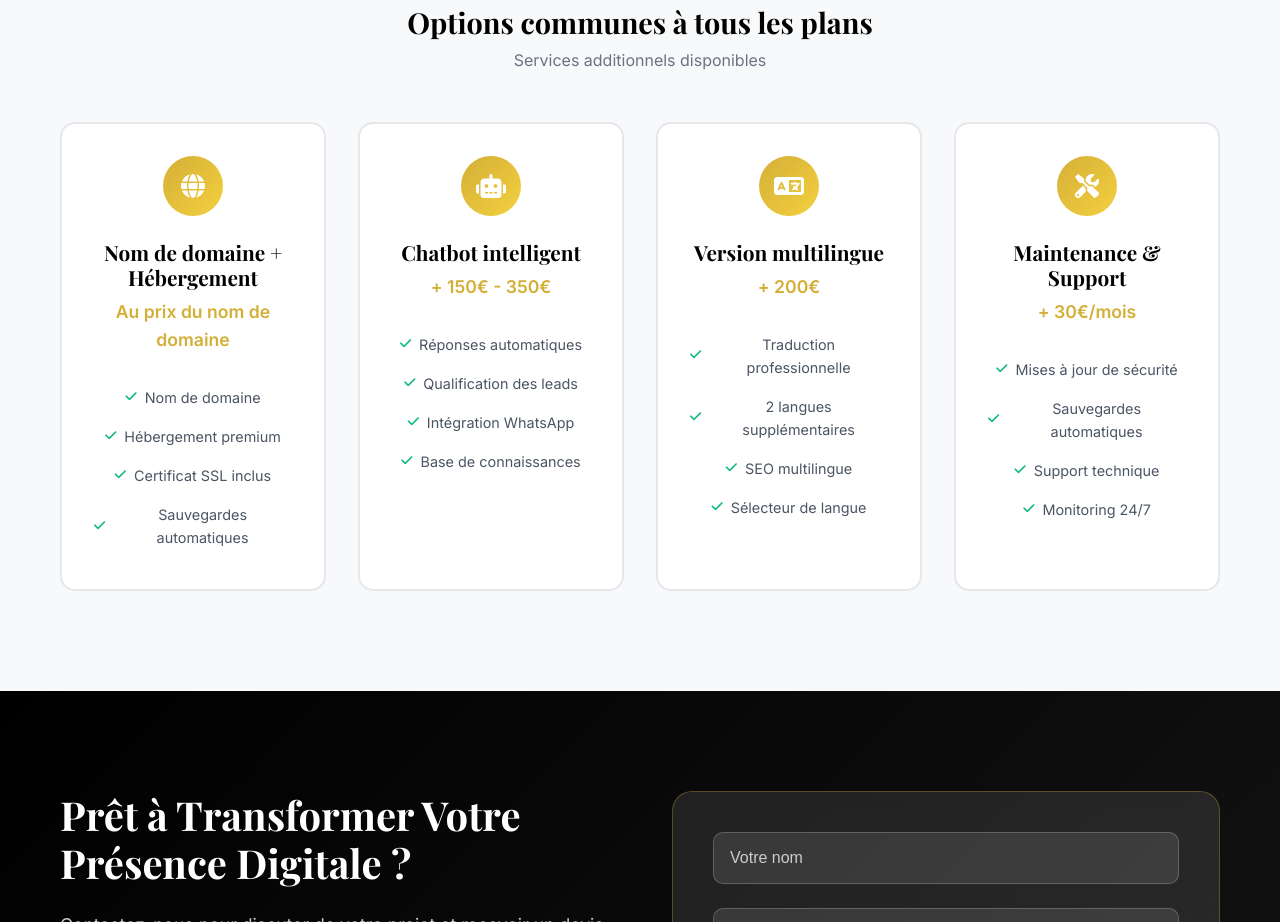
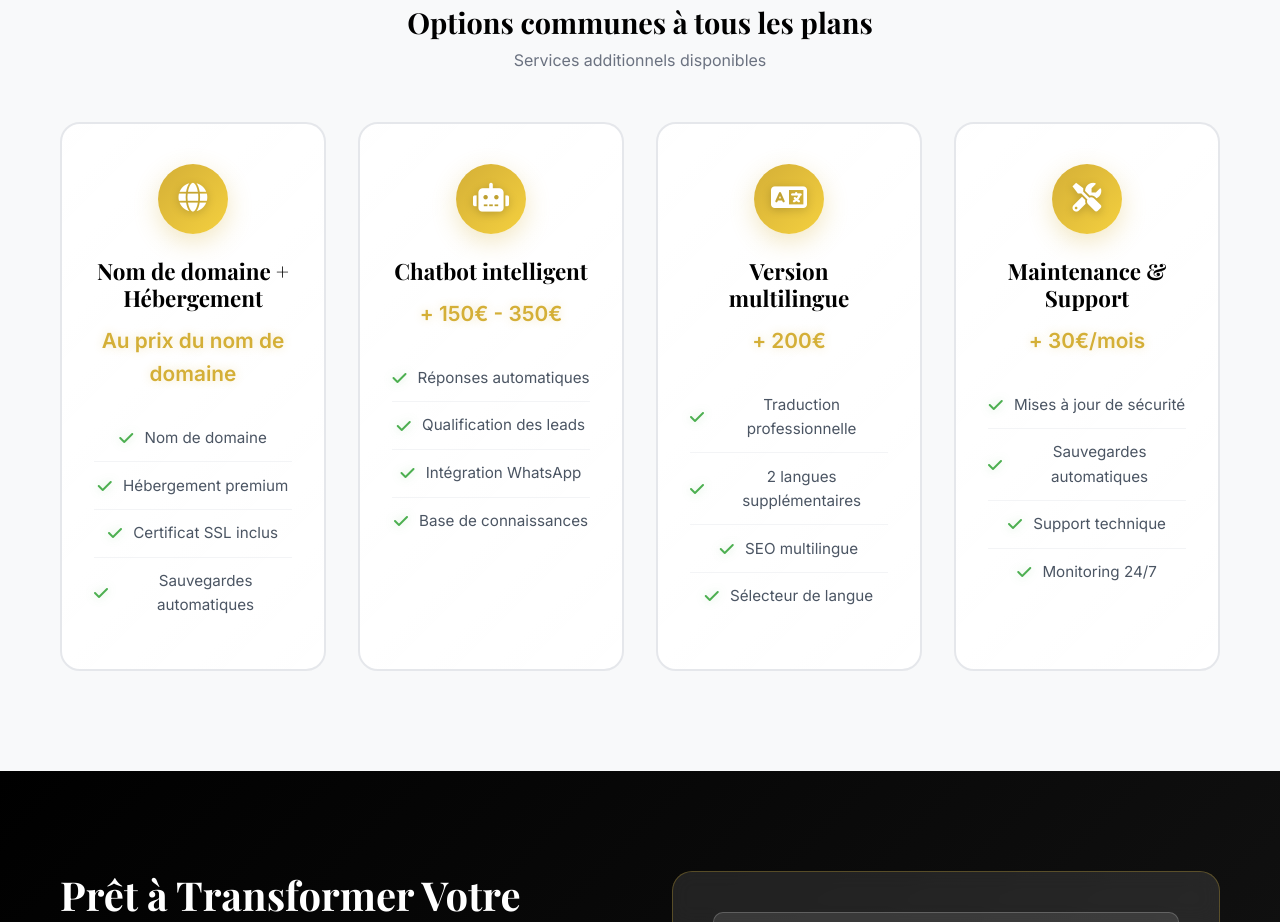
Before and after one commit to EnzoRG2/onyx-web, a website: page index.html in a window 1280 px wide. Shown: the part 5060-5982 px from the top of the page. Drawn offline with nearby package versions, Linux system fonts and the light colour scheme.

Commit message:
Redesign option cards with premium styling inspired by pricing cards

```diff
--- a/styles.css
+++ b/styles.css
@@ -509,49 +509,75 @@ h1, h2, h3, h4, h5, h6 {
 }
 
 .option-card {
-    background: #fff;
-    border-radius: 15px;
-    padding: 2rem;
+    background: linear-gradient(135deg, rgba(255, 255, 255, 0.95), rgba(255, 255, 255, 0.9));
+    border-radius: 20px;
+    padding: 2.5rem 2rem;
     text-align: center;
     border: 2px solid #e5e7eb;
     transition: all 0.3s ease;
     position: relative;
+    overflow: hidden;
+    backdrop-filter: blur(10px);
+}
+
+.option-card::before {
+    content: '';
+    position: absolute;
+    top: 0;
+    left: 0;
+    right: 0;
+    height: 4px;
+    background: linear-gradient(90deg, #D4AF37, #FFD700, #D4AF37);
+    opacity: 0;
+    transition: opacity 0.3s ease;
 }
 
 .option-card:hover {
-    transform: translateY(-5px);
+    transform: translateY(-8px);
     border-color: #d4af37;
-    box-shadow: 0 10px 25px rgba(212, 175, 55, 0.1);
+    box-shadow: 0 15px 40px rgba(212, 175, 55, 0.2);
+}
+
+.option-card:hover::before {
+    opacity: 1;
 }
 
 .option-icon {
-    width: 60px;
-    height: 60px;
+    width: 70px;
+    height: 70px;
     background: linear-gradient(135deg, #d4af37, #f4d03f);
     border-radius: 50%;
     display: flex;
     align-items: center;
     justify-content: center;
     margin: 0 auto 1.5rem;
+    box-shadow: 0 8px 25px rgba(212, 175, 55, 0.3);
+    transition: transform 0.3s ease;
+}
+
+.option-card:hover .option-icon {
+    transform: scale(1.1);
 }
 
 .option-icon i {
-    font-size: 1.5rem;
+    font-size: 1.8rem;
     color: #fff;
+    filter: drop-shadow(0 2px 4px rgba(0, 0, 0, 0.2));
 }
 
 .option-card h4 {
-    font-size: 1.3rem;
+    font-size: 1.4rem;
     color: #000;
-    margin-bottom: 0.5rem;
+    margin-bottom: 0.8rem;
     font-weight: 600;
 }
 
 .option-price {
-    font-size: 1.1rem;
+    font-size: 1.3rem;
     color: #d4af37;
-    font-weight: 600;
+    font-weight: 700;
     margin-bottom: 1.5rem;
+    text-shadow: 0 0 10px rgba(212, 175, 55, 0.3);
 }
 
 .option-features {
@@ -561,18 +587,29 @@ h1, h2, h3, h4, h5, h6 {
 }
 
 .option-features li {
-    padding: 0.5rem 0;
+    padding: 0.7rem 0;
     color: #4b5563;
-    font-size: 0.9rem;
+    font-size: 0.95rem;
     display: flex;
     align-items: center;
     justify-content: center;
-    gap: 0.5rem;
+    gap: 0.7rem;
+    transition: color 0.3s ease;
+    border-bottom: 1px solid #f3f4f6;
+}
+
+.option-features li:last-child {
+    border-bottom: none;
+}
+
+.option-features li:hover {
+    color: #000;
 }
 
 .option-features i {
-    color: #10b981;
-    font-size: 0.8rem;
+    color: #4CAF50;
+    font-size: 1rem;
+    filter: drop-shadow(0 0 5px rgba(76, 175, 80, 0.3));
 }
 
 .price {
```
